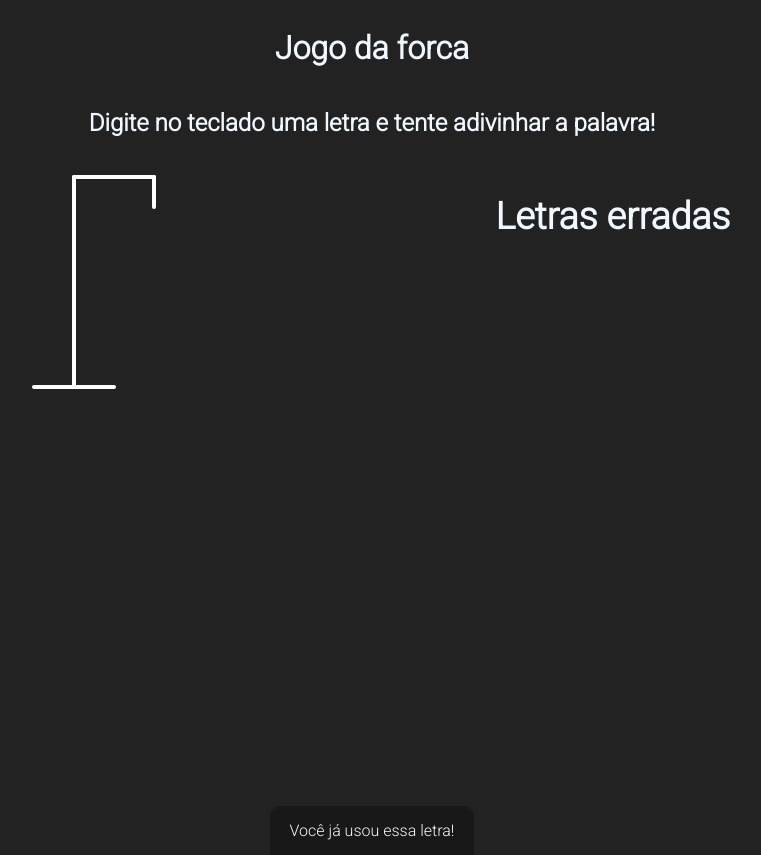
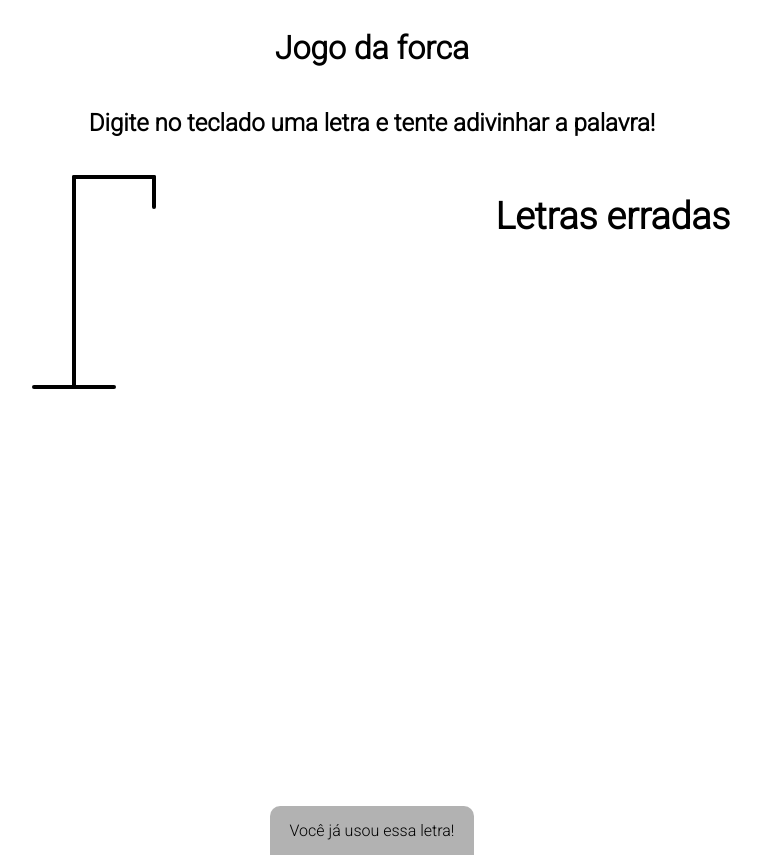
Before and after one commit to Rafaael586/JavaScript_exercicios, a website: page extras/forca_2.0/index.html in a window 1280 px wide. Shown: the whole page, without its empty margins (276-1037 px from the left). Drawn offline with Linux system fonts and the light colour scheme.

Commit message:
rafael/#001

```diff
--- a/extras/forca_2.0/script.js
+++ b/extras/forca_2.0/script.js
@@ -1,4 +1,4 @@
-const tecnologias = ["java", "react", "node", "python", "php"];
+const tecnologias = ["padaria", "pimenta", "peixe", "passarinho", "pipoca"];
 const palavraSecreta =
     tecnologias[Math.floor(Math.random() * tecnologias.length)];
 const letrasErradas = [];
--- a/extras/forca_2.0/style.css
+++ b/extras/forca_2.0/style.css
@@ -5,8 +5,8 @@ body {
     width: 100vw;
     height: 100vh;
     overflow: hidden;
-    background-color: #222;
-    color: aliceblue;
+    background-color: #fff;
+    color: #000;
     font-family: "Roboto", sans-serif;
 }
 
@@ -18,7 +18,7 @@ body {
 
 .forca {
     fill: transparent;
-    stroke: #fff;
+    stroke: #000;
     stroke-width: 4px;
     stroke-linecap: round;
 }
```
